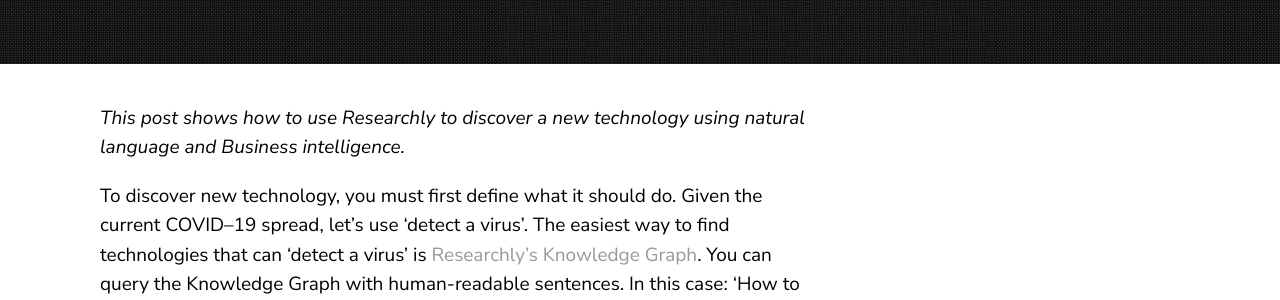
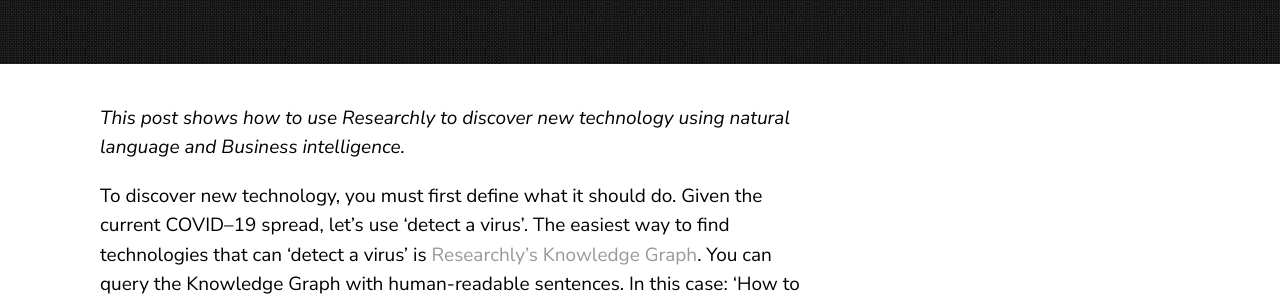
Before and after one commit to researchly/researchly-blog, a Jekyll site: the page built from _posts/2020-03-21-Find-new-technology-with-natural-language-and-Business-intelligence.md, in a window 1280 px wide and 900 px high. Shown: the part 444-744 px from the top of the window. Built offline with Jekyll 4.4.1, drawn with Linux system fonts in a browser that asks for light colours.

Commit message:
fixed description

```diff
--- a/_posts/2020-03-21-Find-new-technology-with-natural-language-and-Business-intelligence.md
+++ b/_posts/2020-03-21-Find-new-technology-with-natural-language-and-Business-intelligence.md
@@ -5,7 +5,7 @@ date:   2020-03-21
 description: 'Use Researchly to discover new technology using natural language and Business intelligence.'
 image: 'find-new-technology-with-natural-language-and-Business-intelligence-header-image.jpg'
 ---
-*This post shows how to use Researchly to discover a new technology using natural language and Business intelligence.*
+*This post shows how to use Researchly to discover new technology using natural language and Business intelligence.*
 
 To discover new technology, you must first define what it should do. Given the current COVID–19 spread, let’s use ‘detect a virus’. The easiest way to find technologies that can ‘detect a virus’ is [Researchly's Knowledge Graph](https://www.researchly.app/analytics/knowledgegraph?utm_source=528547e2&utm_medium=88682ffa&utm_campaign=edfcaff2). You can query the Knowledge Graph with human-readable sentences. In this case: ‘How to detect a virus?’
 
```
